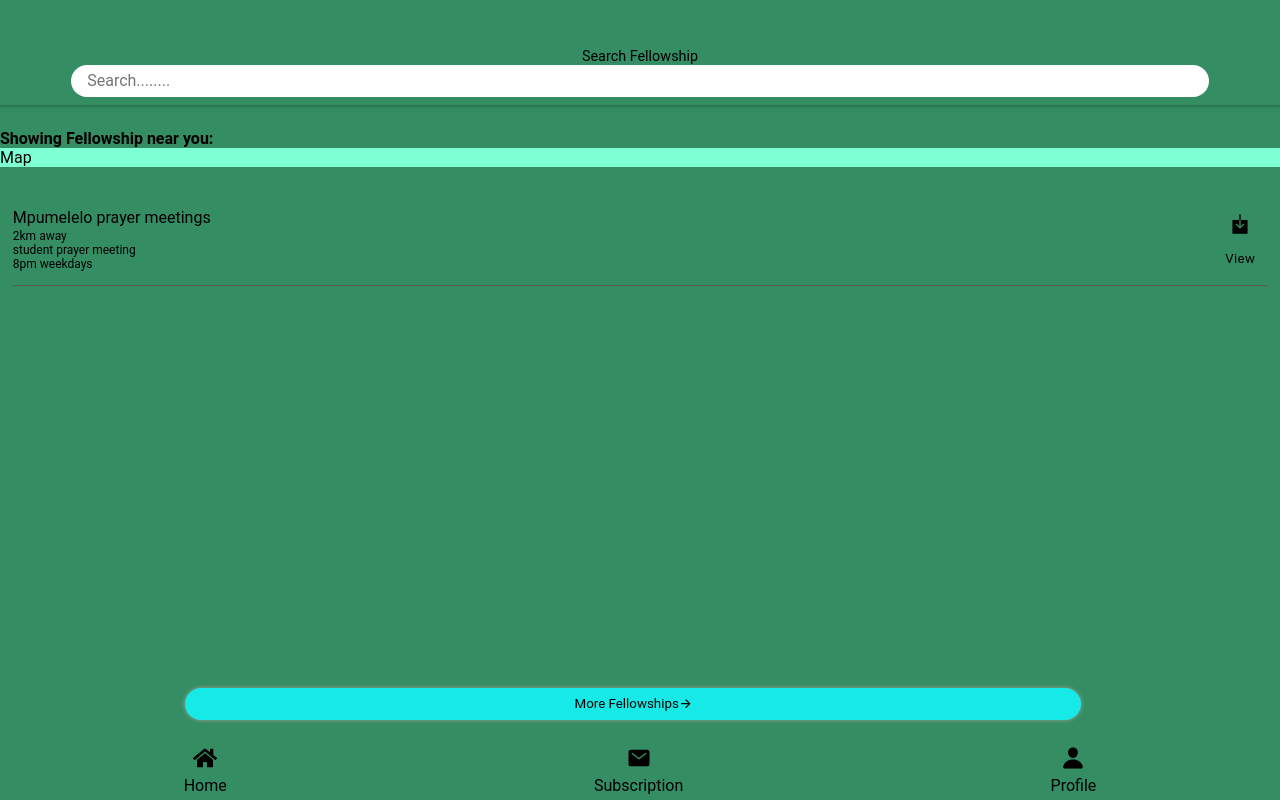
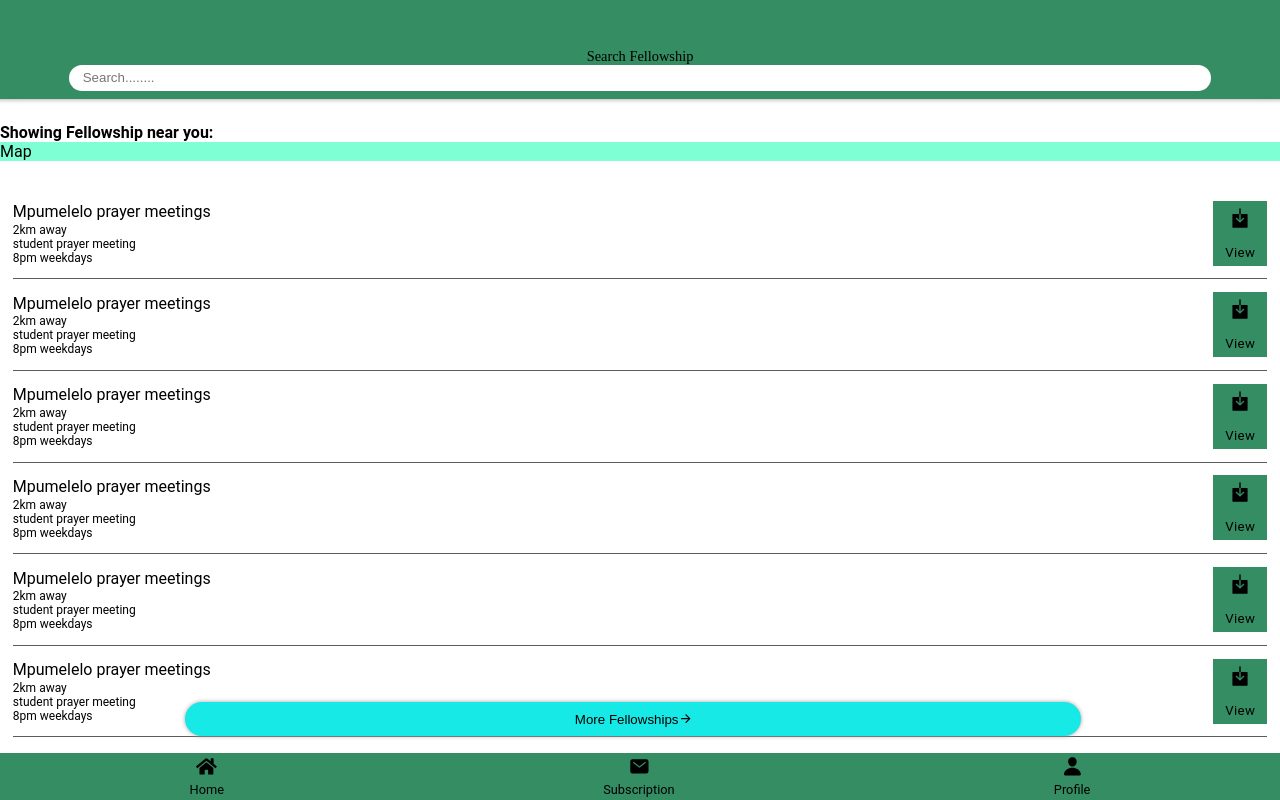
Before and after one commit to suprise079/christianConnect, a React (Create React App) app: page /home in a window 1280 px wide. Built offline with nearby package versions, Linux system fonts and the light colour scheme.

Commit message:
pages revisited

```diff
--- a/package.json
+++ b/package.json
@@ -3,6 +3,7 @@
   "version": "0.0.1",
   "private": true,
   "dependencies": {
+    "@capacitor/android": "3.2.3",
     "@capacitor/app": "1.0.2",
     "@capacitor/core": "3.2.0",
     "@capacitor/haptics": "1.0.2",
@@ -26,7 +27,6 @@
     "react-icons": "^4.2.0",
     "react-router": "^5.2.0",
     "react-router-dom": "^5.2.0",
-    "react-scripts": "4.0.2",
     "styled-components": "^5.3.1",
     "typescript": "^4.1.3",
     "web-vitals": "^0.2.4",
@@ -68,7 +68,8 @@
     ]
   },
   "devDependencies": {
-    "@capacitor/cli": "3.2.0"
+    "@capacitor/cli": "3.2.0",
+    "react-scripts": "^4.0.3"
   },
   "description": "An Ionic project"
 }
--- a/src/components/searchFellowship/searchFellowship.css
+++ b/src/components/searchFellowship/searchFellowship.css
@@ -1,5 +1,5 @@
 .searchFellowship {
-    /* background-color: yellow; */
+    background-color: inherit;
     padding: .8em 0em;
     /* padding: .2em .8em; */
     display: flex;
--- a/src/components/tabBar/tabBar.css
+++ b/src/components/tabBar/tabBar.css
@@ -1,4 +1,5 @@
 .tabBarContainer {
+    /* background-color: red; */
     background-color: #348d63;
     position: fixed;
     width: 100%;
@@ -14,13 +15,15 @@
     text-align: center;
     justify-content: center;
     vertical-align: middle;
-    background-color: #348d63;
-    padding: .3em 1em;
+    /* background-color: yellow; */
+    /* background-color: #348d63; */
+    padding: .2em 1em;
 }
 
 .tabBarContainer div i {
     /* color: yellow; */
-    font-size: 1.5em;
+    font-size: 1.3em;
+    padding: 0em;
 }
 
 .tabBarContainer div:hover {
@@ -28,6 +31,12 @@
     color: white;
 }
 
+div.tabBarContainer div ion-label,
+div.tabBarContainer div .label {
+    font-size: .8em;
+    padding: 0em;
+
+}
 
 /*
 .tabBarContainer ion-tab-bar {
--- a/src/components/tabBar/tabBar.tsx
+++ b/src/components/tabBar/tabBar.tsx
@@ -17,7 +17,7 @@ const TabBar: React.FC = () => {
       <div >
         {/* <IonIcon icon={ home } ></IonIcon> */}
         <i > <FaHome /> </i>
-        <IonLabel > Home </IonLabel>
+        <IonLabel className="label" > Home </IonLabel>
       </div>
 
       <div >
@@ -25,14 +25,14 @@ const TabBar: React.FC = () => {
           <IonIcon icon={ mail } ></IonIcon>
         </i>
 
-        <IonLabel > Subscription </IonLabel>
+        <IonLabel className="label" > Subscription </IonLabel>
       </div>
 
       <div >
         <i >
           <IonIcon icon={ person } ></IonIcon>
         </i>
-        <IonLabel > Profile </IonLabel>
+        <IonLabel className="label" > Profile </IonLabel>
       </div>
     </div>
   );
--- a/src/pages/Home.css
+++ b/src/pages/Home.css
@@ -1,14 +1,19 @@
-* {
-    --ion-background-color: #ffffff;
-    --ion-color: black;
+
+ion-oage.userHome {
+    background-color: red;
 }
 
 ion-header {
+    /* background-color: red; */
     background-color: #348d63;
-    padding: 1em .5em .5em .5em;
-    border-radius: 0em 0em 1.5em 1.5em;
+    padding: 1em 0em .5em 0em;
+    border-radius: 0em 0em 1.3em 1.3em;
     /* box-shadow: 0 0 0 white; */
     border: 0em;
+}
+
+.container {
+    background-color: yellow;
 }
 
 .searchField {
@@ -16,9 +21,9 @@ ion-header {
     outline-width: 0em;
     display: flex;
     flex-direction: column;
-    justify-content: flex-end;
+    /* justify-content: space-evenly; */
     /* background-color: yellow; */
-    padding: 1em 0em 0em 0em;
+    padding: 1em 1.3em 0em 1.3em;
     margin: 1em 0em 0em 0em;
 }
 
@@ -34,6 +39,7 @@ ion-header {
     border: 0em;
     padding: .4em 1em;
     margin: auto;
+    flex: 12;
 }
 
 input:hover,
@@ -41,18 +47,26 @@ input:focus {
     outline-width: 0em;
 }
 
+button {
+    border: 0em;
+}
+
+button:hover {
+    cursor: pointer;
+}
 
 /* main content */
 
 ion-content {
     /* --ion-background-color: red; */
-    --ion-text-color: black;
-    --ion-text-color-rgb: 255, 255, 255;
+    /* --ion-text-color: black; */
+    /* --ion-text-color-rgb: 255, 255, 255; */
     padding: 10em;
+    background-color: yellow;
 }
 
 ion-content .mapContainer {
-    /* background-color: red; */
+    background-color: white;
     display: flex;
     flex-direction: column;
     padding: 1.5em 0em;
@@ -70,8 +84,9 @@ ion-content .mapContainer .header {
 }
 
 ion-content .fellowships {
-    background-color: inherit;
+    background-color: white;
     padding: .2em .8em;
+    padding-bottom: 7em;
 }
 
 ion-tab-bar {
@@ -89,7 +104,7 @@ ion-content .moreFellowshipBtn {
     width: 70%;
     margin: auto;
     position: fixed;
-    bottom: 6em;
+    bottom: 4.8em;
     left: 3em;
     right: 4em;
     text-align: center;
--- a/src/pages/Home.tsx
+++ b/src/pages/Home.tsx
@@ -17,7 +17,7 @@ import TabBar from '../components/tabBar/tabBar';
 
 const Home: React.FC = () => {
   return (
-    <IonPage>
+    <IonPage className="userHome" >
 
       <IonHeader>
         <div className="searchField" >
@@ -26,7 +26,8 @@ const Home: React.FC = () => {
         </div>
       </IonHeader>
 
-      <IonContent fullscreen>
+      <IonContent fullscreen className="container" >
+
         <div className="mapContainer" >
           <p className="header" >Showing Fellowship near you:</p>
           <p className="map" >Map</p>
@@ -34,7 +35,11 @@ const Home: React.FC = () => {
 
         <div className="fellowships" >
           <SearchFellowship />
-          {/* <SearchFellowship /> */}
+          <SearchFellowship />
+          <SearchFellowship />
+          <SearchFellowship />
+          <SearchFellowship />
+          <SearchFellowship />
         </div>
 
         {/* the button component tabbar for navigation */}
--- a/src/theme/variables.css
+++ /dev/null
@@ -1,204 +0,0 @@
-/* Ionic Variables and Theming. For more info, please see:
-http://ionicframework.com/docs/theming/ */
-
-
-/** Ionic CSS Variables **/
-
-:root {
-    /** primary **/
-    --ion-color-primary: #3880ff;
-    --ion-color-primary-rgb: 56, 128, 255;
-    --ion-color-primary-contrast: #ffffff;
-    --ion-color-primary-contrast-rgb: 255, 255, 255;
-    --ion-color-primary-shade: #3171e0;
-    --ion-color-primary-tint: #4c8dff;
-    /** secondary **/
-    --ion-color-secondary: #3dc2ff;
-    --ion-color-secondary-rgb: 61, 194, 255;
-    --ion-color-secondary-contrast: #ffffff;
-    --ion-color-secondary-contrast-rgb: 255, 255, 255;
-    --ion-color-secondary-shade: #36abe0;
-    --ion-color-secondary-tint: #50c8ff;
-    /** tertiary **/
-    --ion-color-tertiary: #5260ff;
-    --ion-color-tertiary-rgb: 82, 96, 255;
-    --ion-color-tertiary-contrast: #ffffff;
-    --ion-color-tertiary-contrast-rgb: 255, 255, 255;
-    --ion-color-tertiary-shade: #4854e0;
-    --ion-color-tertiary-tint: #6370ff;
-    /** success **/
-    --ion-color-success: #2dd36f;
-    --ion-color-success-rgb: 45, 211, 111;
-    --ion-color-success-contrast: #ffffff;
-    --ion-color-success-contrast-rgb: 255, 255, 255;
-    --ion-color-success-shade: #28ba62;
-    --ion-color-success-tint: #42d77d;
-    /** warning **/
-    --ion-color-warning: #ffc409;
-    --ion-color-warning-rgb: 255, 196, 9;
-    --ion-color-warning-contrast: #000000;
-    --ion-color-warning-contrast-rgb: 0, 0, 0;
-    --ion-color-warning-shade: #e0ac08;
-    --ion-color-warning-tint: #ffca22;
-    /** danger **/
-    --ion-color-danger: #eb445a;
-    --ion-color-danger-rgb: 235, 68, 90;
-    --ion-color-danger-contrast: #ffffff;
-    --ion-color-danger-contrast-rgb: 255, 255, 255;
-    --ion-color-danger-shade: #cf3c4f;
-    --ion-color-danger-tint: #ed576b;
-    /** dark **/
-    --ion-color-dark: #222428;
-    --ion-color-dark-rgb: 34, 36, 40;
-    --ion-color-dark-contrast: #ffffff;
-    --ion-color-dark-contrast-rgb: 255, 255, 255;
-    --ion-color-dark-shade: #1e2023;
-    --ion-color-dark-tint: #383a3e;
-    /** medium **/
-    --ion-color-medium: #92949c;
-    --ion-color-medium-rgb: 146, 148, 156;
-    --ion-color-medium-contrast: #ffffff;
-    --ion-color-medium-contrast-rgb: 255, 255, 255;
-    --ion-color-medium-shade: #808289;
-    --ion-color-medium-tint: #9d9fa6;
-    /** light **/
-    --ion-color-light: #f4f5f8;
-    --ion-color-light-rgb: 244, 245, 248;
-    --ion-color-light-contrast: #000000;
-    --ion-color-light-contrast-rgb: 0, 0, 0;
-    --ion-color-light-shade: #d7d8da;
-    --ion-color-light-tint: #f5f6f9;
-}
-
-@media (prefers-color-scheme: dark) {
-    /*
-   * Dark Colors
-   * -------------------------------------------
-   */
-    body {
-        --ion-color-primary: #428cff;
-        --ion-color-primary-rgb: 66, 140, 255;
-        --ion-color-primary-contrast: #ffffff;
-        --ion-color-primary-contrast-rgb: 255, 255, 255;
-        --ion-color-primary-shade: #3a7be0;
-        --ion-color-primary-tint: #5598ff;
-        --ion-color-secondary: #50c8ff;
-        --ion-color-secondary-rgb: 80, 200, 255;
-        --ion-color-secondary-contrast: #ffffff;
-        --ion-color-secondary-contrast-rgb: 255, 255, 255;
-        --ion-color-secondary-shade: #46b0e0;
-        --ion-color-secondary-tint: #62ceff;
-        --ion-color-tertiary: #6a64ff;
-        --ion-color-tertiary-rgb: 106, 100, 255;
-        --ion-color-tertiary-contrast: #ffffff;
-        --ion-color-tertiary-contrast-rgb: 255, 255, 255;
-        --ion-color-tertiary-shade: #5d58e0;
-        --ion-color-tertiary-tint: #7974ff;
-        --ion-color-success: #2fdf75;
-        --ion-color-success-rgb: 47, 223, 117;
-        --ion-color-success-contrast: #000000;
-        --ion-color-success-contrast-rgb: 0, 0, 0;
-        --ion-color-success-shade: #29c467;
-        --ion-color-success-tint: #44e283;
-        --ion-color-warning: #ffd534;
-        --ion-color-warning-rgb: 255, 213, 52;
-        --ion-color-warning-contrast: #000000;
-        --ion-color-warning-contrast-rgb: 0, 0, 0;
-        --ion-color-warning-shade: #e0bb2e;
-        --ion-color-warning-tint: #ffd948;
-        --ion-color-danger: #ff4961;
-        --ion-color-danger-rgb: 255, 73, 97;
-        --ion-color-danger-contrast: #ffffff;
-        --ion-color-danger-contrast-rgb: 255, 255, 255;
-        --ion-color-danger-shade: #e04055;
-        --ion-color-danger-tint: #ff5b71;
-        --ion-color-dark: #f4f5f8;
-        --ion-color-dark-rgb: 244, 245, 248;
-        --ion-color-dark-contrast: #000000;
-        --ion-color-dark-contrast-rgb: 0, 0, 0;
-        --ion-color-dark-shade: #d7d8da;
-        --ion-color-dark-tint: #f5f6f9;
-        --ion-color-medium: #989aa2;
-        --ion-color-medium-rgb: 152, 154, 162;
-        --ion-color-medium-contrast: #000000;
-        --ion-color-medium-contrast-rgb: 0, 0, 0;
-        --ion-color-medium-shade: #86888f;
-        --ion-color-medium-tint: #a2a4ab;
-        --ion-color-light: #222428;
-        --ion-color-light-rgb: 34, 36, 40;
-        --ion-color-light-contrast: #ffffff;
-        --ion-color-light-contrast-rgb: 255, 255, 255;
-        --ion-color-light-shade: #1e2023;
-        --ion-color-light-tint: #383a3e;
-    }
-    /*
-   * iOS Dark Theme
-   * -------------------------------------------
-   */
-    .ios body {
-        --ion-background-color: #348d63;
-        --ion-background-color-rgb: 0, 0, 0;
-        --ion-text-color: #ffffff;
-        --ion-text-color-rgb: 255, 255, 255;
-        --ion-color-step-50: #0d0d0d;
-        --ion-color-step-100: #1a1a1a;
-        --ion-color-step-150: #262626;
-        --ion-color-step-200: #333333;
-        --ion-color-step-250: #404040;
-        --ion-color-step-300: #4d4d4d;
-        --ion-color-step-350: #595959;
-        --ion-color-step-400: #666666;
-        --ion-color-step-450: #737373;
-        --ion-color-step-500: #808080;
-        --ion-color-step-550: #8c8c8c;
-        --ion-color-step-600: #999999;
-        --ion-color-step-650: #a6a6a6;
-        --ion-color-step-700: #b3b3b3;
-        --ion-color-step-750: #bfbfbf;
-        --ion-color-step-800: #cccccc;
-        --ion-color-step-850: #d9d9d9;
-        --ion-color-step-900: #e6e6e6;
-        --ion-color-step-950: #f2f2f2;
-        --ion-item-background: #000000;
-        --ion-card-background: #1c1c1d;
-    }
-    .ios ion-modal {
-        --ion-background-color: var(--ion-color-step-100);
-        --ion-toolbar-background: var(--ion-color-step-150);
-        --ion-toolbar-border-color: var(--ion-color-step-250);
-    }
-    /*
-   * Material Design Dark Theme
-   * -------------------------------------------
-   */
-    .md body {
-        --ion-background-color: #348d63;
-        --ion-background-color-rgb: 18, 18, 18;
-        --ion-text-color: #ffffff;
-        --ion-text-color-rgb: 255, 255, 255;
-        --ion-border-color: #222222;
-        --ion-color-step-50: #1e1e1e;
-        --ion-color-step-100: #2a2a2a;
-        --ion-color-step-150: #363636;
-        --ion-color-step-200: #414141;
-        --ion-color-step-250: #4d4d4d;
-        --ion-color-step-300: #595959;
-        --ion-color-step-350: #656565;
-        --ion-color-step-400: #717171;
-        --ion-color-step-450: #7d7d7d;
-        --ion-color-step-500: #898989;
-        --ion-color-step-550: #949494;
-        --ion-color-step-600: #a0a0a0;
-        --ion-color-step-650: #acacac;
-        --ion-color-step-700: #b8b8b8;
-        --ion-color-step-750: #c4c4c4;
-        --ion-color-step-800: #d0d0d0;
-        --ion-color-step-850: #dbdbdb;
-        --ion-color-step-900: #e7e7e7;
-        --ion-color-step-950: #f3f3f3;
-        --ion-item-background: #1e1e1e;
-        --ion-toolbar-background: #1f1f1f;
-        --ion-tab-bar-background: #1f1f1f;
-        --ion-card-background: #1e1e1e;
-    }
-}
```
Also changed, not shown: src/App.tsx (+12 -10 lines), 1 other file (tests, documents, lock files or other folders).
